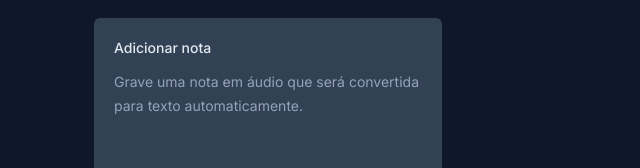
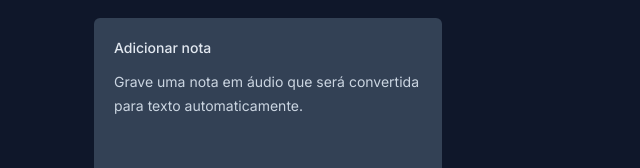
Before and after one commit to AleferReinert/nlw-expert-notes, a React (Vite) app: page / in a window 1280 px wide. Shown: the part 155-323 px from the top of the page, without its empty margins (0-640 px from the left). Built offline with nearby package versions, Linux system fonts and the light colour scheme.

Commit message:
fix(Card): change color of description to better accessibility

```diff
--- a/src/components/Card.tsx
+++ b/src/components/Card.tsx
@@ -26,7 +26,7 @@ export function Card({ title, description, theme = 'default' }: CardProps) {
 					`}
 				>
 					<h2 className='text-sm font-medium mb-3'>{title}</h2>
-					<p className='text-slate-400 text-sm leading-6 line-clamp-5 md:line-clamp-3 lg:line-clamp-6 xl:line-clamp-[7]'>
+					<p className='text-slate-300 text-sm leading-6 line-clamp-5 md:line-clamp-3 lg:line-clamp-6 xl:line-clamp-[7]'>
 						{description}
 					</p>
 				</div>
```
